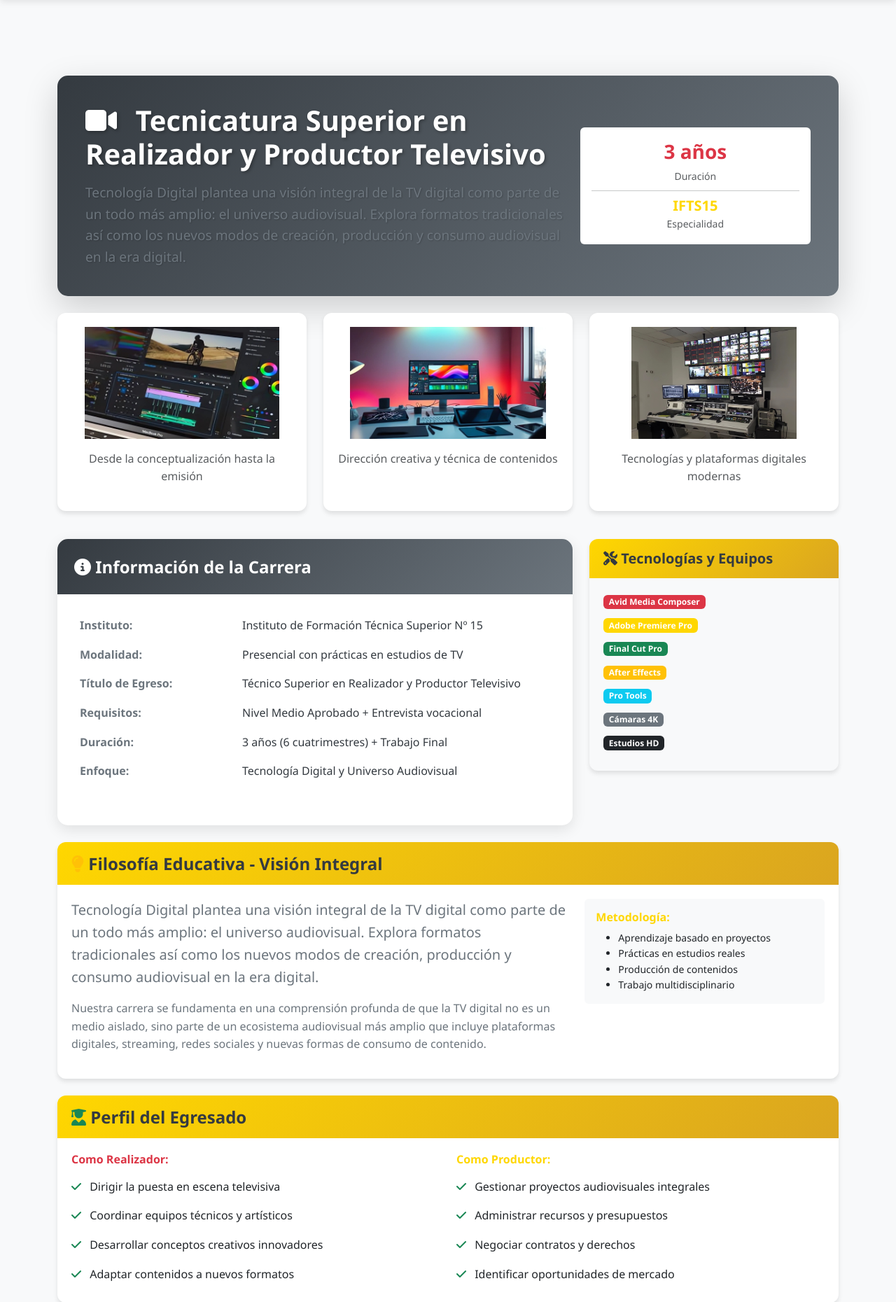
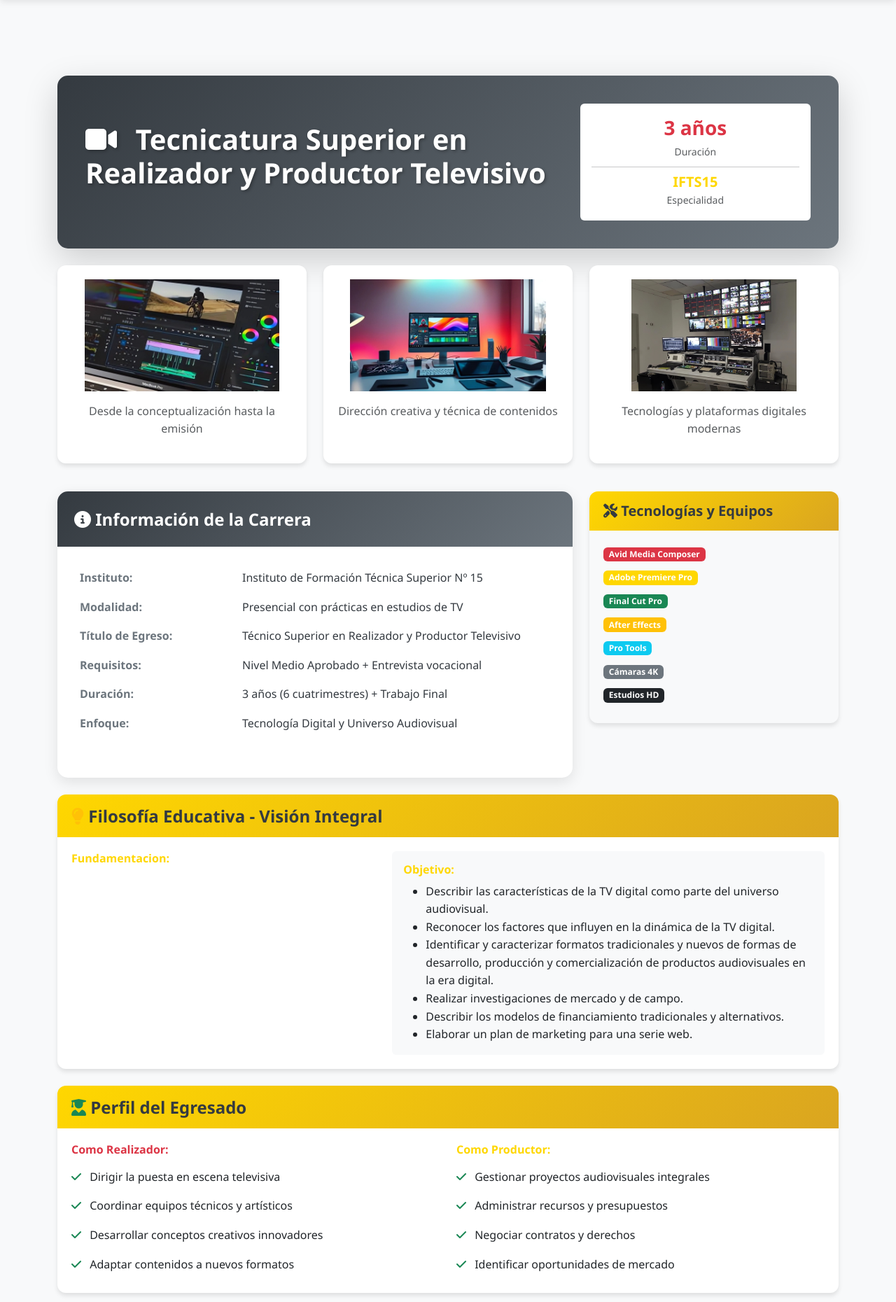
Before and after one commit to LosMuchachosDelInap/Ifts15, a PHP site: page /Mis_Proyectos/Ifts15/src/Controllers/viewController.php?view=realizador-productor-tv in a window 1280 px wide. Shown: the part 72-1932 px from the top of the page at 70% size. Run offline with PHP 8.4, Linux system fonts and the light colour scheme; data comes from the database, SQL or seed files in the repository; data that the repository does not hold is empty; some libraries are stand-ins or nearby versions.

Commit message:
se corrigio el modulo de consultas ya que no enviaba los mails y el .env

```diff
--- a/src/Components/modalConsultas.php
+++ b/src/Components/modalConsultas.php
@@ -92,7 +92,7 @@ try {
                                                 <option value="" disabled style="color:red;">No hay carreras habilitadas</option>
                                             <?php else: ?>
                                                 <?php foreach ($carreras as $carrera): ?>
-                                                    <option value="<?= $carrera['id_carrera'] ?>"><?= htmlspecialchars($carrera['carrera']) ?></option>
+                                                    <option value="<?= $carrera['id_carrera'] ?>"><?= htmlspecialchars($carrera['nombreCarrera']) ?></option>
                                                 <?php endforeach; ?>
                                             <?php endif; ?>
                                         </select>
--- a/src/Views/realizador-productor-tv.php
+++ b/src/Views/realizador-productor-tv.php
@@ -1,4 +1,5 @@
 <?php
+
 /**
  * Realizador y Productor Televisivo - IFTS15
  * Vista específica de la carrera
@@ -9,7 +10,6 @@ require_once __DIR__ . '/../config.php';
 
 // Datos específicos de la página
 $pageTitle = 'Realizador y Productor Televisivo - IFTS15';
-define('CARD_DESCRIPTION', 'Tecnología Digital plantea una visión integral de la TV digital como parte de un todo más amplio: el universo audiovisual. Explora formatos tradicionales así como los nuevos modos de creación, producción y consumo audiovisual en la era digital.');
 
 // Variables para el sistema de templates (necesarias para navbar y sidebar)
 // Estado de sesión y rol numérico
@@ -145,7 +145,7 @@ if ($isLoggedIn && !empty($userEmail)) {
                                 Tecnicatura Superior en Realizador y Productor Televisivo
                             </h1>
                             <p class="lead mb-0">
-                                <?php echo CARD_DESCRIPTION; ?>
+                                <?php echo htmlspecialchars($_ENV['CARD_DESCRIPTION'] ?? ''); ?>
                             </p>
                         </div>
                         <div class="col-md-4 text-center">
@@ -182,7 +182,8 @@ if ($isLoggedIn && !empty($userEmail)) {
                 <div class="col-md-4 mb-3">
                     <div class="card h-100 text-center border-success">
                         <div class="card-body">
-                            <?php // Reemplazamos el icono por una imagen representativa de la carrera ?>
+                            <?php // Reemplazamos el icono por una imagen representativa de la carrera
+                            ?>
                             <img src="<?= BASE_URL ?>/src/Public/images/info_carrera_3.jpeg" alt="Realizador y Productor Televisivo" class="img-fluid mb-3" style="max-height:160px; object-fit:cover;">
                             <p class="text-muted">Tecnologías y plataformas digitales modernas</p>
                         </div>
@@ -271,25 +272,25 @@ if ($isLoggedIn && !empty($userEmail)) {
                 </div>
                 <div class="card-body">
                     <div class="row">
-                        <div class="col-md-8">
+                        <div class="col-md-5">
+                            <!-- Fundamentacion -->
+                              <h6 class="text-primary">Fundamentacion:</h6>
                             <p class="lead">
-                                <?php echo CARD_DESCRIPTION; ?>
+                                <?php echo htmlspecialchars($_ENV['CARRERA_DESCRIPTION'] ?? ''); ?>
                             </p>
-                            <p>
-                                Nuestra carrera se fundamenta en una comprensión profunda de que la TV digital
-                                no es un medio aislado, sino parte de un ecosistema audiovisual más amplio que
-                                incluye plataformas digitales, streaming, redes sociales y nuevas formas de
-                                consumo de contenido.
-                            </p>
+                            <!-- Objetivo -->
                         </div>
-                        <div class="col-md-4">
+                        <div class="col-md-7">
                             <div class="bg-light p-3 rounded">
-                                <h6 class="text-primary">Metodología:</h6>
-                                <ul class="small mb-0">
-                                    <li>Aprendizaje basado en proyectos</li>
-                                    <li>Prácticas en estudios reales</li>
-                                    <li>Producción de contenidos</li>
-                                    <li>Trabajo multidisciplinario</li>
+                                <h6 class="text-primary">Objetivo:</h6>
+                                <ul class="mb-0">
+                                    <li>Describir las características de la TV digital como parte del universo audiovisual.</li>
+                                    <li>Reconocer los factores que influyen en la dinámica de la TV digital.</li>
+                                    <li>Identificar y caracterizar formatos tradicionales y nuevos de formas de desarrollo,
+                                        producción y comercialización de productos audiovisuales en la era digital.</li>
+                                    <li>Realizar investigaciones de mercado y de campo.</li>
+                                    <li>Describir los modelos de financiamiento tradicionales y alternativos.</li>
+                                    <li>Elaborar un plan de marketing para una serie web.</li>
                                 </ul>
                             </div>
                         </div>
@@ -557,4 +558,5 @@ if ($isLoggedIn && !empty($userEmail)) {
 <?php include __DIR__ . '/../Template/footer.php'; ?>
 
 </body>
+
 </html>
```
Also changed, not shown: src/Controllers/consultasController.php (+42 -4 lines). Lines whose indentation alone changed are shown as unchanged.
